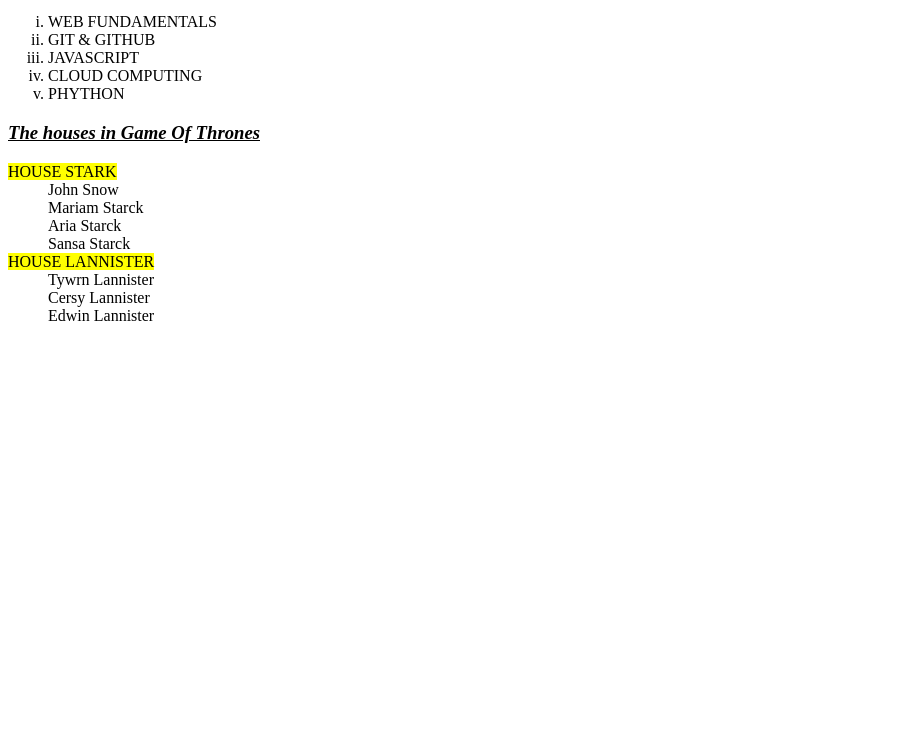
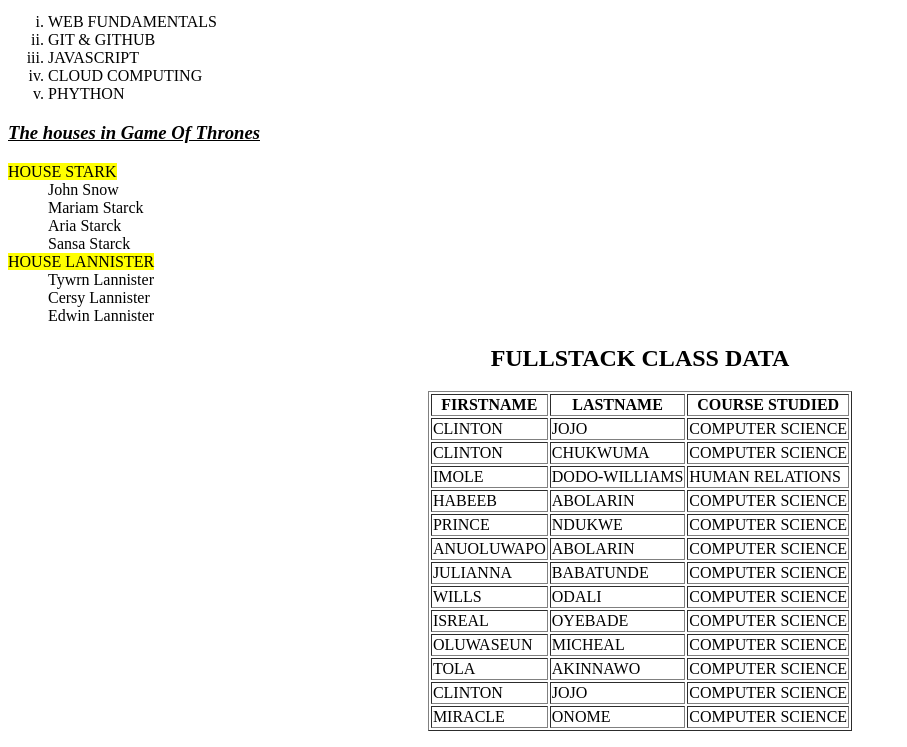
Before and after one commit to Clintoncode/newdir, a plain HTML site: page index.html in a window 1280 px wide. Shown: the part 1191-1938 px from the top of the page, without its empty margins (0-907 px from the left). Before the commit the page ends 1532 px from the top, so only its background shows below. Drawn offline with Linux system fonts and the light colour scheme.

Commit message:
tables added

```diff
--- a/index.html
+++ b/index.html
@@ -50,6 +50,69 @@
         <dd>Tywrn Lannister</dd>
         <dd>Cersy Lannister</dd>
         <dd>Edwin Lannister</dd>
+     <center> <h2> FULLSTACK CLASS DATA</h2></center>
+     <center> <table border="1">
+            <tr>
+                <th>FIRSTNAME</th>
+                <th>LASTNAME</th>
+                <th>COURSE STUDIED</th>
+            </tr>
+            <tr>
+                <td>CLINTON</td>
+                <td>JOJO</td>
+                <td>COMPUTER SCIENCE</td>
+            </tr>
+            <tr>
+                <td>CLINTON</td>
+                <td>CHUKWUMA</td>
+                <td>COMPUTER SCIENCE</td>
+            </tr> <tr>
+                <td>IMOLE</td>
+                <td>DODO-WILLIAMS</td>
+                <td>HUMAN RELATIONS</td>
+            </tr> <tr>
+                <td>HABEEB</td>
+                <td>ABOLARIN</td>
+                <td>COMPUTER SCIENCE</td>
+            </tr> <tr>
+                <td>PRINCE </td>
+                <td>NDUKWE</td>
+                <td>COMPUTER SCIENCE</td>
+            </tr> <tr>
+                <td>ANUOLUWAPO</td>
+                <td>ABOLARIN</td>
+                <td>COMPUTER SCIENCE</td>
+            </tr> <tr>
+                <td>JULIANNA</td>
+                <td>BABATUNDE</td>
+                <td>COMPUTER SCIENCE</td>
+            </tr> <tr>
+                <td>WILLS</td>
+                <td>ODALI</td>
+                <td>COMPUTER SCIENCE</td>
+            </tr> <tr>
+                <td>ISREAL</td>
+                <td>OYEBADE</td>
+                <td>COMPUTER SCIENCE</td>
+            </tr> <tr>
+                <td>OLUWASEUN</td>
+                <td>MICHEAL</td>
+                <td>COMPUTER SCIENCE</td>
+            </tr> <tr>
+                <td>TOLA</td>
+                <td>AKINNAWO</td>
+                <td>COMPUTER SCIENCE</td>
+            </tr> <tr>
+                <td>CLINTON</td>
+                <td>JOJO</td>
+                <td>COMPUTER SCIENCE</td>
+            </tr> <tr>
+                <td>MIRACLE</td>
+                <td>ONOME</td>
+                <td>COMPUTER SCIENCE</td>
+            </tr>
+
+        </table></center>
 
 
 
```
